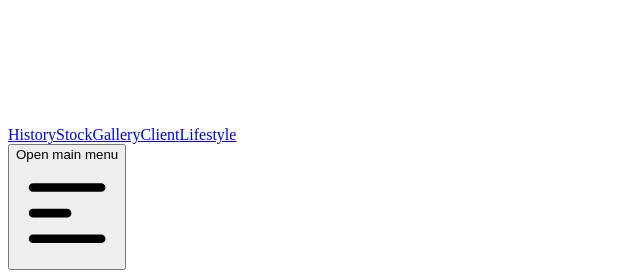
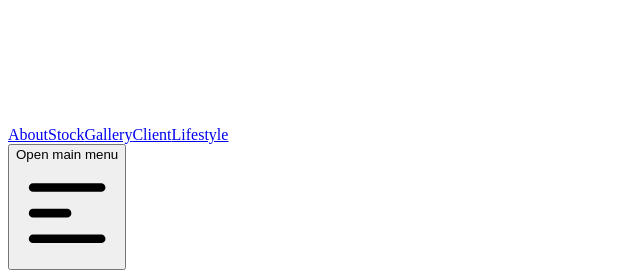
Before and after one commit to muhaimincs/luxoticars, a Next.js app: page /history in a window 1280 px wide. Shown: the part 3960-4232 px from the top of the page, without its empty margins (0-640 px from the left). Built offline with nearby package versions, Linux system fonts and the light colour scheme; a web font is replaced by a local one; what @tailwindcss/typography would draw is missing.

Commit message:
change header text

```diff
--- a/components/header.homepage.js
+++ b/components/header.homepage.js
@@ -22,7 +22,7 @@ function classNames (...classes) {
 }
 
 export const navigation = [
-  { name: 'History', href: '/history', current: false },
+  { name: 'About', href: '/history', current: false },
   { name: 'Stock', href: '/search', current: false },
   { name: 'Gallery', href: '/gallery', current: false },
   { name: 'Client', href: '/client', current: false },
```
